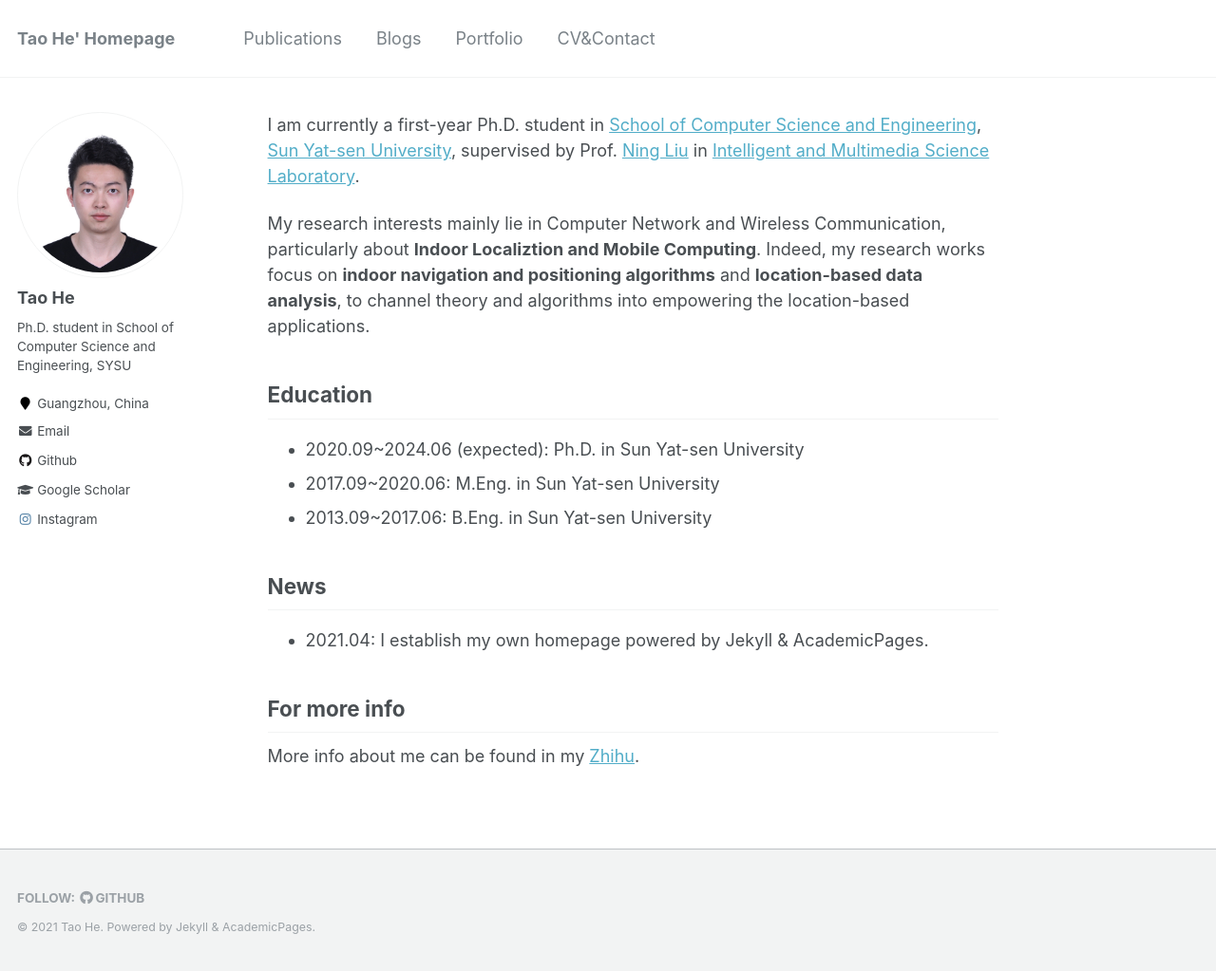
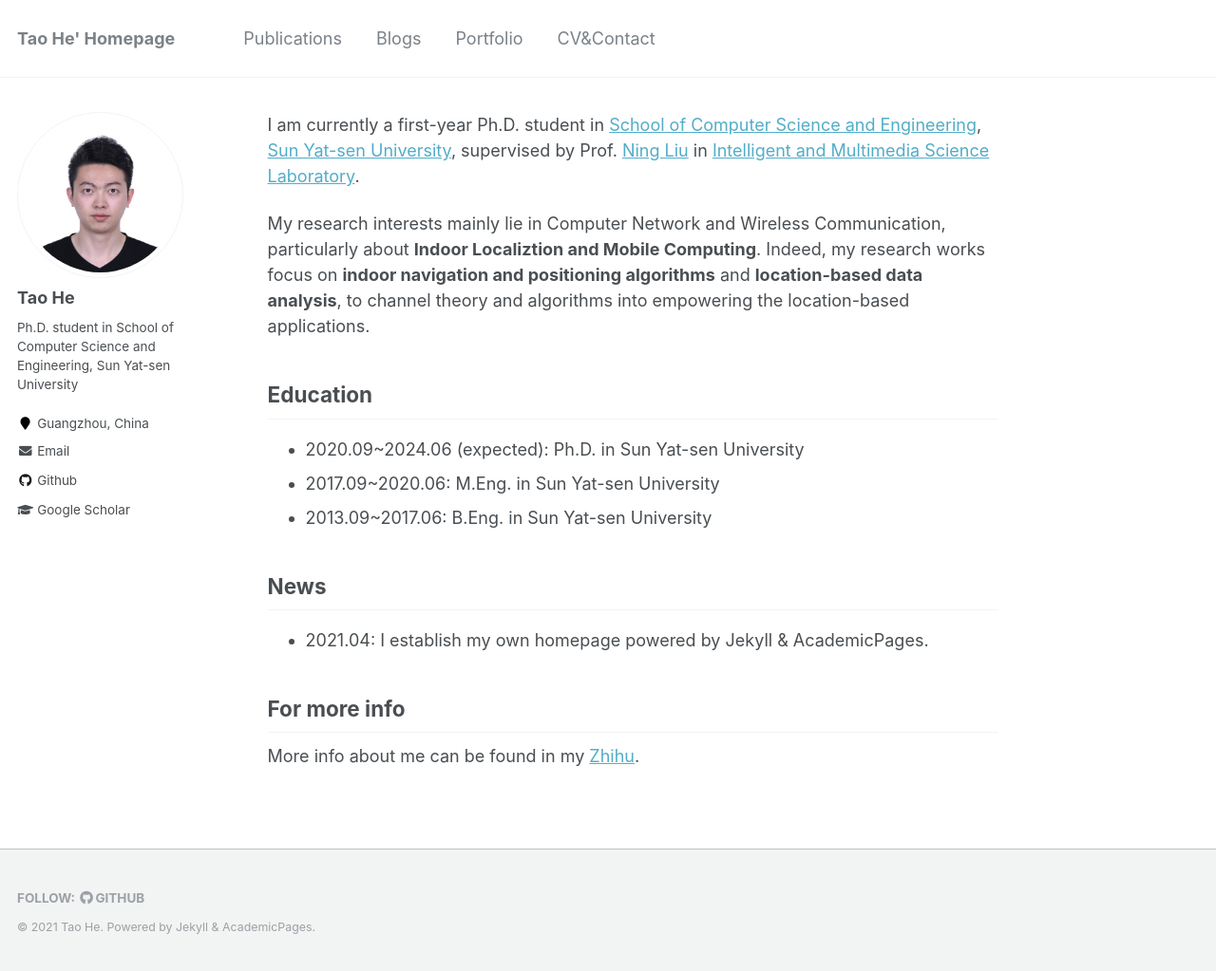
Before and after one commit to onewalnut/onewalnut.github.io, a Jekyll site: the page built from _pages/about.md, in a window 1280 px wide and 1023 px high. Shown: the whole window at 95% size. Built offline with Jekyll 4.4.1, drawn with Linux system fonts in a browser that asks for light colours.

Commit message:
Update _config.yml

```diff
--- a/_config.yml
+++ b/_config.yml
@@ -82,7 +82,7 @@ analytics:
 author:
   name             : "Tao He"
   avatar           : "profile.jpg"
-  bio              : "Ph.D. student in School of Computer Science and Engineering, SYSU"
+  bio              : "Ph.D. student in School of Computer Science and Engineering, Sun Yat-sen University"
   location         : "Guangzhou, China"
   employer         :
   email            : "hetao23@mail2.sysu.edu.cn"
@@ -99,7 +99,7 @@ author:
   github           : "onewalnut"
   google_plus      :
   keybase          :
-  instagram        : "one.walnut"
+  instagram        : #"one.walnut"
   impactstory      : #"https://profiles.impactstory.org/u/xxxx-xxxx-xxxx-xxxx"
   lastfm           :
   linkedin         :
```
